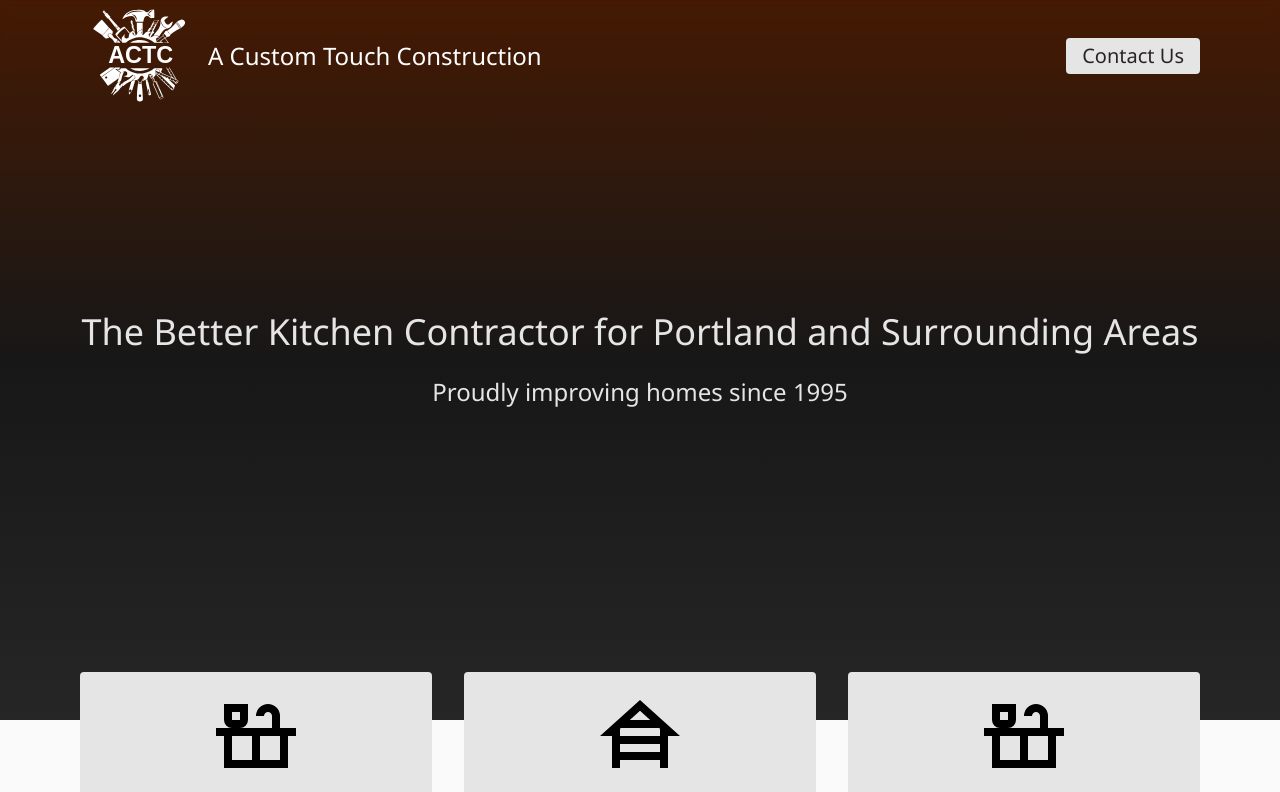
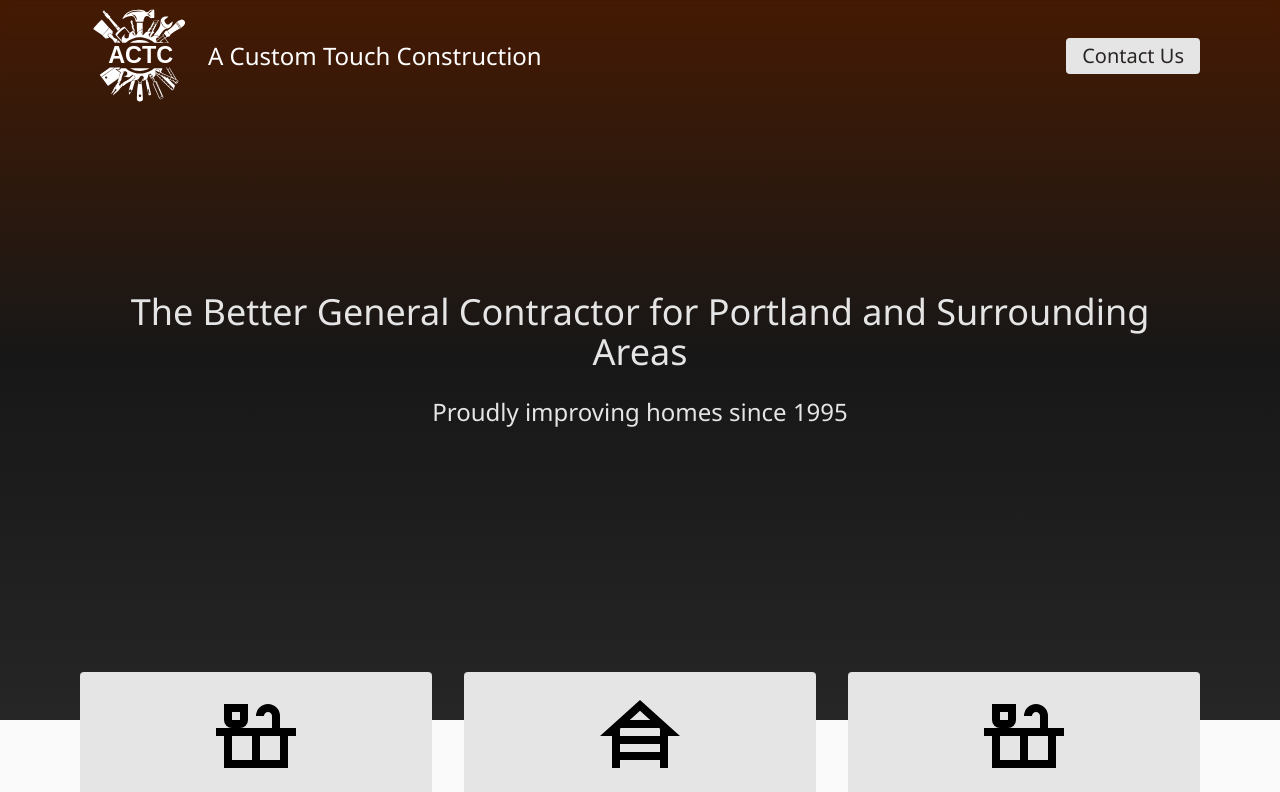
Before and after one commit to spudunk/actc, a SvelteKit app: page / in a window 1280 px wide. Shown: the top 792 px of the page. Built offline with nearby package versions, Linux system fonts and the light colour scheme.

Commit message:
update copy

```diff
--- a/src/routes/+page.svelte
+++ b/src/routes/+page.svelte
@@ -59,7 +59,7 @@
         A Custom Touch Construction
       </p>
       <h1 class="text-3xl sm:text-4xl text-neutral-200">
-        The Better Kitchen Contractor for Portland and Surrounding Areas
+        The Better General Contractor for Portland and Surrounding Areas
       </h1>
       <p class="text-xl sm:text-2xl text-neutral-200">
         Proudly improving homes since 1995
```
